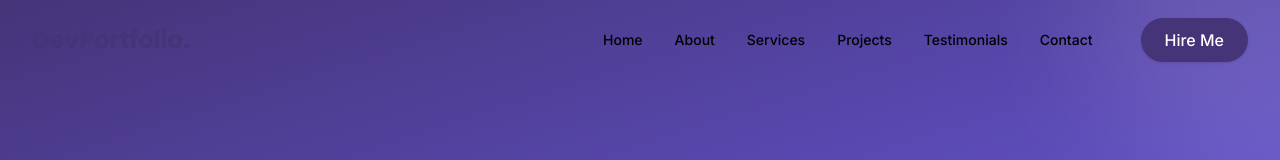
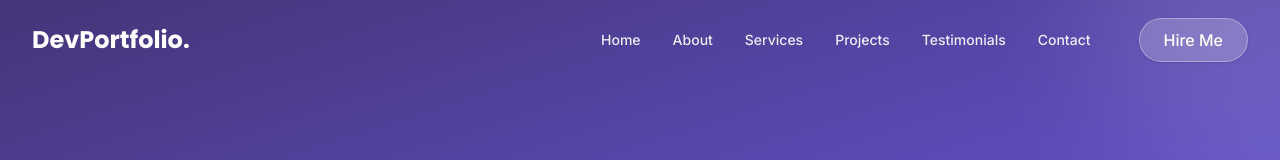
Before and after one commit to Tayyab-Hussayn/portfolio_web, a Next.js app: page /about in a window 1280 px wide. Shown: the top 160 px of the page. Built offline with nearby package versions, Linux system fonts and the light colour scheme.

Commit message:
bento section

```diff
--- a/src/components/layout/Header.tsx
+++ b/src/components/layout/Header.tsx
@@ -10,14 +10,35 @@ import { motion, AnimatePresence } from "framer-motion";
 export function Header() {
     const [isOpen, setIsOpen] = useState(false);
     const [scrolled, setScrolled] = useState(false);
+    const [visible, setVisible] = useState(true);
+    const [lastScrollY, setLastScrollY] = useState(0);
 
     useEffect(() => {
         const handleScroll = () => {
-            setScrolled(window.scrollY > 20);
+            const currentScrollY = window.scrollY;
+
+            // Determine if we're past the hero section (assuming hero is ~100vh)
+            const pastHero = currentScrollY > window.innerHeight * 0.8;
+            setScrolled(pastHero);
+
+            // Header visibility logic
+            if (currentScrollY < 100) {
+                // Always show header at the top
+                setVisible(true);
+            } else if (currentScrollY > lastScrollY && currentScrollY > 100) {
+                // Scrolling down - hide header
+                setVisible(false);
+            } else if (currentScrollY < lastScrollY) {
+                // Scrolling up - show header
+                setVisible(true);
+            }
+
+            setLastScrollY(currentScrollY);
         };
-        window.addEventListener("scroll", handleScroll);
+
+        window.addEventListener("scroll", handleScroll, { passive: true });
         return () => window.removeEventListener("scroll", handleScroll);
-    }, []);
+    }, [lastScrollY]);
 
     const navigation = [
         { name: "Home", href: "/" },
@@ -29,14 +50,25 @@ export function Header() {
     ];
 
     return (
-        <header
-            className={`fixed top-0 left-0 right-0 z-50 transition-all duration-300 ${scrolled ? "bg-white/80 backdrop-blur-md shadow-sm border-b border-gray-100" : "bg-transparent"
-                }`}
+        <motion.header
+            initial={{ y: 0 }}
+            animate={{ y: visible ? 0 : -100 }}
+            transition={{ duration: 0.3, ease: "easeInOut" }}
+            className={`fixed top-0 left-0 right-0 z-50 transition-all duration-300 ${
+                scrolled
+                    ? "bg-white/90 backdrop-blur-md shadow-lg border-b border-gray-200"
+                    : "bg-transparent"
+            }`}
         >
             <Container>
                 <div className="flex items-center justify-between h-20">
-                    <Link href="/" className="text-2xl font-bold font-heading text-[#453478]">
-                        DevPortfolio<span className="text-[#453478]">.</span>
+                    <Link
+                        href="/"
+                        className={`text-2xl font-bold font-heading transition-colors duration-300 ${
+                            scrolled ? "text-[#453478]" : "text-white"
+                        }`}
+                    >
+                        DevPortfolio<span className={scrolled ? "text-[#453478]" : "text-white"}>.</span>
                     </Link>
 
                     {/* Desktop Navigation */}
@@ -45,19 +77,33 @@ export function Header() {
                             <Link
                                 key={item.name}
                                 href={item.href}
-                                className="text-sm font-medium text-black hover:text-primary transition-colors"
+                                className={`text-sm font-medium transition-colors duration-300 ${
+                                    scrolled
+                                        ? "text-gray-700 hover:text-[#453478]"
+                                        : "text-white/90 hover:text-white"
+                                }`}
                             >
                                 {item.name}
                             </Link>
                         ))}
-                        <Button variant="primary" className="ml-4" asChild>
+                        <Button
+                            variant="primary"
+                            className={`ml-4 transition-all duration-300 ${
+                                scrolled
+                                    ? "bg-[#453478] hover:bg-[#453478]/90 text-white"
+                                    : "bg-white/20 backdrop-blur-sm border border-white/30 text-white hover:bg-white/30"
+                            }`}
+                            asChild
+                        >
                             <Link href="/contact">Hire Me</Link>
                         </Button>
                     </nav>
 
                     {/* Mobile Menu Button */}
                     <button
-                        className="md:hidden p-2 text-gray-600"
+                        className={`md:hidden p-2 transition-colors duration-300 ${
+                            scrolled ? "text-gray-700" : "text-white"
+                        }`}
                         onClick={() => setIsOpen(!isOpen)}
                         aria-label="Toggle menu"
                     >
@@ -73,20 +119,23 @@ export function Header() {
                         initial={{ opacity: 0, height: 0 }}
                         animate={{ opacity: 1, height: "auto" }}
                         exit={{ opacity: 0, height: 0 }}
-                        className="md:hidden bg-white border-b border-gray-100 overflow-hidden"
+                        className="md:hidden bg-white/95 backdrop-blur-md border-b border-gray-200 overflow-hidden"
                     >
                         <Container className="py-4 flex flex-col gap-4">
                             {navigation.map((item) => (
                                 <Link
                                     key={item.name}
                                     href={item.href}
-                                    className="text-base font-medium text-gray-600 hover:text-primary py-2 block"
+                                    className="text-base font-medium text-gray-700 hover:text-[#453478] py-2 block transition-colors"
                                     onClick={() => setIsOpen(false)}
                                 >
                                     {item.name}
                                 </Link>
                             ))}
-                            <Button asChild className="w-full justify-center">
+                            <Button
+                                className="w-full justify-center bg-[#453478] hover:bg-[#453478]/90"
+                                asChild
+                            >
                                 <Link href="/contact" onClick={() => setIsOpen(false)}>
                                     Hire Me
                                 </Link>
@@ -95,6 +144,6 @@ export function Header() {
                     </motion.div>
                 )}
             </AnimatePresence>
-        </header>
+        </motion.header>
     );
 }
```
